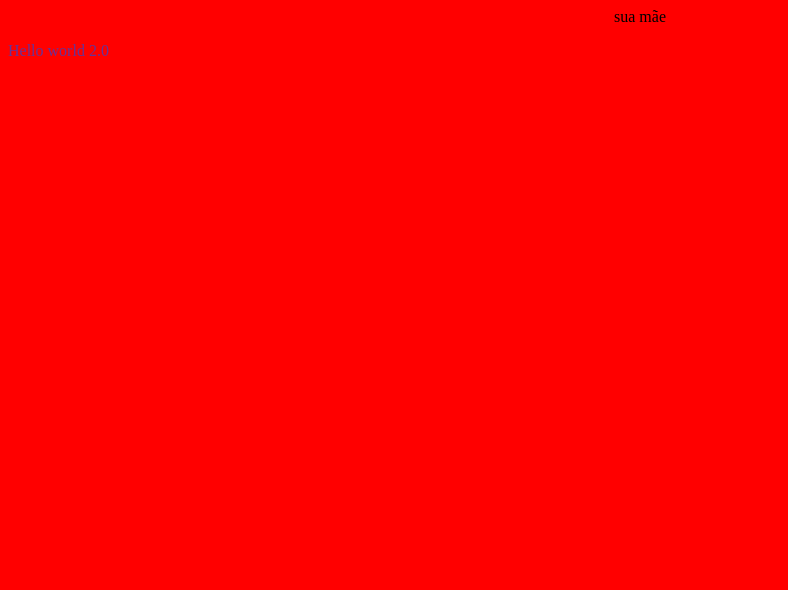
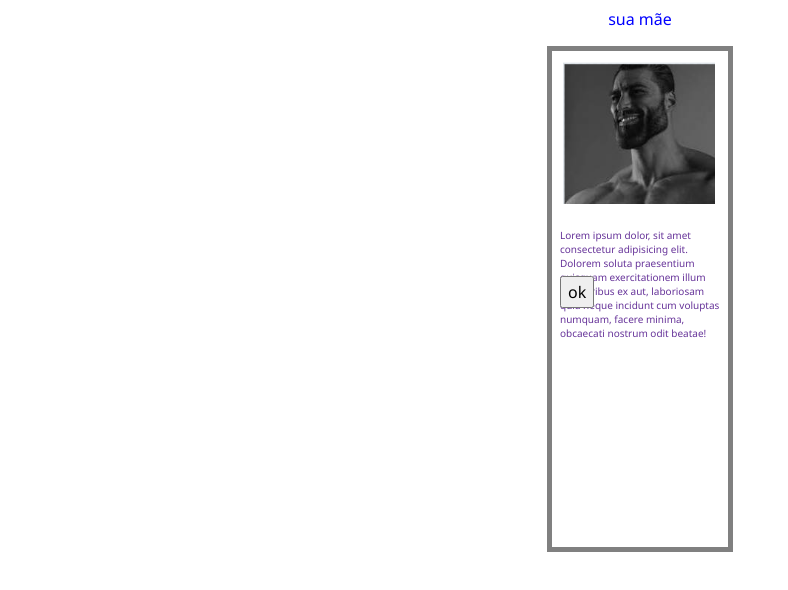
Before and after one commit to Vitor007345/OficinaWeb, a plain HTML site: page index.html in a window 1280 px wide. Shown: the whole page, without its empty margins (0-788 px from the left). Drawn offline with Linux system fonts and the light colour scheme.

Commit message:
uns trem n funcionando

```diff
--- a/index.html
+++ b/index.html
@@ -2,18 +2,23 @@
 <html>
     <head>
         <title>Seu cu</title>
-        <style>
-            p{
-                color: rebeccapurple;
-            }
-
-        </style>
         <link rel="stylesheet" href="style.css">
     </head>
     <body>
         <center>sua mãe</center>
-       <p>
-        Hello world 2.0
-       </p>
+        <div>
+            <img src="chad.png" alt="">
+            <p>
+                Lorem ipsum dolor, sit amet consectetur adipisicing elit. Dolorem soluta praesentium quisquam exercitationem illum temporibus ex aut, laboriosam quia neque incidunt cum voluptas numquam, facere minima, obcaecati nostrum odit beatae!
+            </p>
+            <button onclick="navegar()";>
+                ok
+            </button>
+        </div>
+       <script>
+            function navegar(){
+                window.location = "https://www.google.com.br/?hl=pt-BR";
+            }
+       </script>
     </body>
 </html>
--- a/style.css
+++ b/style.css
@@ -1,3 +1,35 @@
+*{
+    font-size: 16px;
+    font-family: 'Segoe UI', Tahoma, Geneva, Verdana, sans-serif;
+
+}
+div {
+    border: 5px gray solid;
+    width: 10rem;
+    height:30rem;
+    margin:1rem auto;
+    padding:0.5rem;
+    box-shadow: 1rem,0.9rem,0.5,1rem gray;
+}
+img {
+    width: 9.5rem;
+    margin:0.2rem;
+}
+
 body{
-    background-color: red;
+
 }
+p{
+    color: rebeccapurple;
+    width:10rem;
+    height:1rem;
+    margin:1rem auto;
+    font-size: 10px;
+}
+center{
+    color:blue;
+}
+button{
+    height:2rem;
+    margin:1rem auto;
+}
```
Also changed, not shown: chad.png (added), funcionalidade.js (added).
